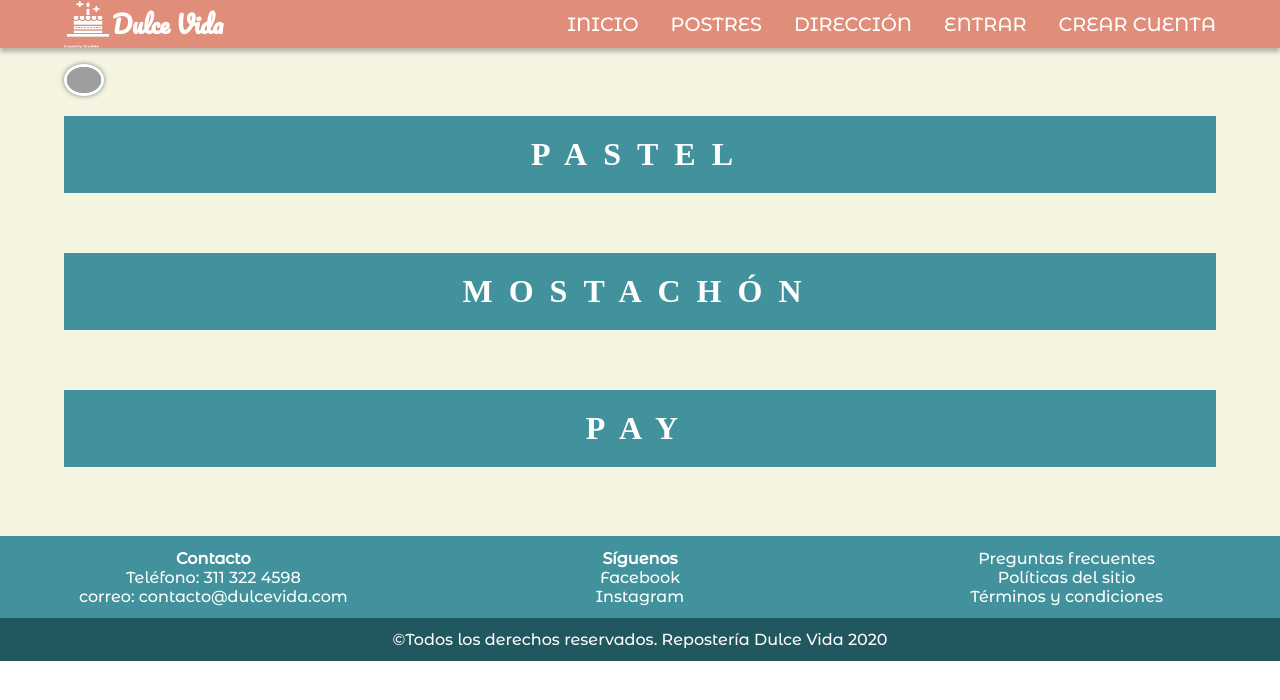
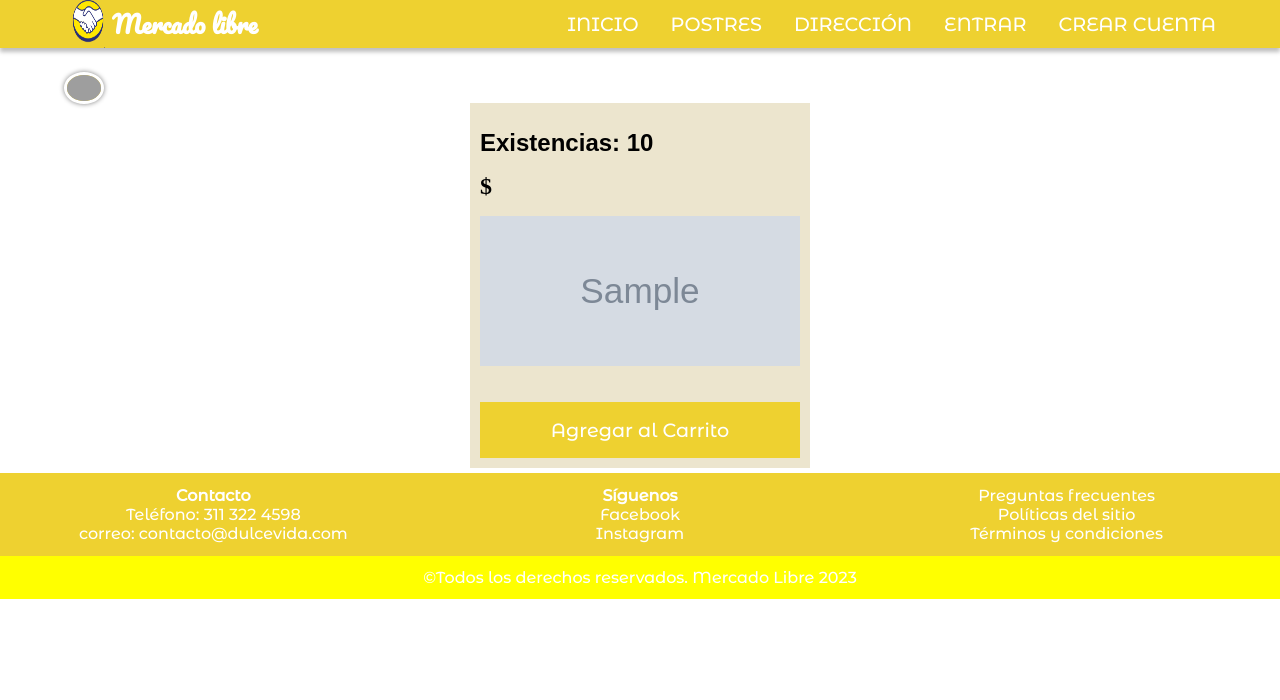
Before and after one commit to LalokeraXD/Mercado.Libre, a PHP site: page /paginas/verpostres.php in a window 1280 px wide. Shown: the top 700 px of the page. Run offline with PHP 8.4, Linux system fonts and the light colour scheme; tables that the repository leaves empty or names only in its code hold one stand-in row (values such as "Sample post"); grey boxes marked "Sample" are stand-in pictures; data that the repository does not hold is empty; some web fonts are replaced; grey boxes are pictures that could not be loaded.

Commit message:
Primer avance de Productos
Primer avance de la sección Productos de la página web Mercado Libre

```diff
--- a/css/index.css
+++ b/css/index.css
@@ -10,8 +10,9 @@ html {
 
 /* ------------- CARRITO DE COMPRAS ----------------- */
 .carrito-boton {
+    margin-top: 8px;
     width: 40px;
-    background: #42929D;
+    background: #eed130;
     border: 3px solid white;
     border-radius: 50%;
     position: fixed;
@@ -24,7 +25,7 @@ html {
 }
 
 .carrito-boton:hover {
-    background: #E08E79;
+    background: yellow;
 }
 
 .carrito-fondo {
@@ -117,7 +118,7 @@ html {
 .nav-contenedor {
     width: 100%;
     position: sticky;
-    background: #E08E79;
+    background: #eed130;
     box-shadow: 0px 4px 4px rgba(0, 0, 0, 0.25);
     top: 0;
     z-index: 10;
@@ -227,7 +228,7 @@ nav {
 }
 
 .boton {
-    background: #E08E79;
+    background: #eed130;
     font-family: "Montserrat Alternates", serif;
     font-size: 1.2rem;
     color: white;
@@ -239,7 +240,7 @@ nav {
 }
 
 .boton:hover {
-    background: #42929D;
+    background: yellow;
 }
 
 a.boton {
@@ -423,7 +424,7 @@ a.boton {
 /* ------------- PIE DE PÁGINA ----------------- */
 
 footer {
-    background: #42929D;
+    background: #eed130;
     color: white;
     font-family: "Montserrat Alternates", serif;
     font-size: 1rem;
@@ -443,7 +444,7 @@ footer .contacto, footer .redes, footer .general {
 }
 
 footer .derechos {
-    background: #21575e;
+    background: yellow;
     text-align: center;
     padding: 1.5vh;
 }
--- a/css/verpostres.css
+++ b/css/verpostres.css
@@ -1,4 +1,4 @@
-.verpostres {
+.verproducto {
     background: #f4f4e1;
     padding: 3% 5% 3% 5%;
 }
@@ -16,6 +16,7 @@
 }
 
 .contenedor {
+    padding-top: 50px;
     display: grid;
     grid-template-columns: repeat(auto-fit, 350px);
     justify-content: space-around;
@@ -33,12 +34,12 @@
     box-shadow: 0 5px 10px gray;
 }
 
-.producto-tarjeta .nombre {
+.producto-tarjeta .nombreProducto {
     font-family: "Patua One", serif;
-    color: #42929d;
+    color: #eed130;
 }
 
-.producto-tarjeta .precio {
+.producto-tarjeta .precioProducto {
     font-family: "Patua One", serif;
 }
 
@@ -48,13 +49,18 @@
     object-fit: cover;
 }
 
-.producto-tarjeta .descripcion {
+.producto-tarjeta .descripcionProducto {
     font-family: "Balsamiq Sans", sans-serif;
     text-align: justify;
 }
 
-.producto-tarjeta .nombre, .producto-tarjeta .precio,
-.producto-tarjeta .imagen, .producto-tarjeta .descripcion {
+.producto-tarjeta .stock {
+    font-family: "Balsamiq Sans", sans-serif;
+    text-align: justify;
+}
+
+.producto-tarjeta .nombreProducto, .producto-tarjeta .precioProducto, .stock,
+.producto-tarjeta .imagen, .producto-tarjeta .descripcionProducto {
     margin-bottom: 1rem;
 }
 
--- a/paginas/includes/encabezado.php
+++ b/paginas/includes/encabezado.php
@@ -9,7 +9,7 @@
 <head>
     <meta charset="UTF-8">
     <meta name="viewport" content="width=device-width, initial-scale=1.0">
-    <title>Respostería Dulce Vida</title>
+    <title>Mercado Libre</title>
     <link href="https://fonts.googleapis.com/css2?family=Montserrat+Alternates:wght@500&family=Pacifico&family=Patua+One&display=swap" rel="stylesheet">
     <link rel="stylesheet" href="../css/index.css">
     <link rel="stylesheet" href="../css/formulario.css">
@@ -61,8 +61,8 @@
     <div class="nav-contenedor">
         <nav>
             <div class="logo">
-                <img src="../imagenes/cake.png" alt="">
-                <h2>Dulce Vida</h2>
+                <img src="../imagenes/logo.png" alt="">
+                <h2>Mercado libre</h2>
             </div>
             <h2 id="menu-boton">&#9776;</h2>
             <ul id="menu">
--- a/paginas/includes/pie.php
+++ b/paginas/includes/pie.php
@@ -19,7 +19,7 @@
             <p>Términos y condiciones</p>
         </div>
     </div>
-    <p class="derechos">&copy;Todos los derechos reservados. Repostería Dulce Vida 2020</p>
+    <p class="derechos">&copy;Todos los derechos reservados. Mercado Libre 2023</p>
 </footer>
 <!-- Fin Pie de página -->
 
--- a/paginas/includes/utilerias.php
+++ b/paginas/includes/utilerias.php
@@ -20,7 +20,7 @@
         DEFINE('SERVIDOR', 'localhost');
         DEFINE('USUARIO', 'root');
         DEFINE('PASSWORD', '');
-        DEFINE('BD', 'pasteleria');
+        DEFINE('BD', 'mercadolibre');
 
         $resultado = mysqli_connect(SERVIDOR, USUARIO, PASSWORD, BD);
 
--- a/paginas/verpostres.php
+++ b/paginas/verpostres.php
@@ -3,14 +3,12 @@
     include('includes/utilerias.php');
 ?>
 
-<div class="verpostres">
+<div class="verproductos">
 
 <?php
     $conexion = conectar();
 
-    ver_postres('pastel', $conexion);
-    ver_postres('mostachón', $conexion);
-    ver_postres('pay', $conexion);
+    ver_productos($conexion);
 
     mysqli_close($conexion);
 ?>
@@ -19,28 +17,28 @@
 
 <?php
 
-function ver_postres($postre, $conexion){
-    echo "<h1 class='separador' id='$postre'>$postre</h1>";
-    echo "<div class='contenedor'>";
-
-    $sql = "select * from postre where tipo='$postre'";
+function ver_productos($conexion){
+    $sql = "select * from productos";
     $resultado = mysqli_query($conexion, $sql);
 
+    echo "<div class='contenedor'>";
     if(mysqli_num_rows($resultado) > 0){
         while($renglon = mysqli_fetch_assoc($resultado)){
-            $postre = $renglon['postre'];
-            $precio = $renglon['precio'];
-            $descripcion = $renglon['descripcion'];
+            $nombreProducto = $renglon['nombreProducto'];
+            $descripcionProducto = $renglon['descripcionProducto'];
+            $stock = $renglon['stock'];
+            $precioProducto = $renglon['precioProducto'];
             $imagen = $renglon['imagen'];
 
-            echo "<div class='producto-tarjeta'>
-                <h2 class='nombre'>$postre</h2>
-                <h3 class='precio'>$precio</h3>
+            echo "
+                <div class='producto-tarjeta'>
+                <h1 class='nombreProducto'>$nombreProducto</h1>
+                <h2 class='stock'>Existencias: $stock</h2>
+                <h2 class='precioProducto'>$$precioProducto</h2>
                 <img src='$imagen' alt='' class='imagen'>
-                <p class='descripcion'>$descripcion</p>
+                <h2 class='descripcionProducto'>$descripcionProducto</h2>
                 <button class='boton max'>Agregar al Carrito</button>
                 </div>";
-
         }
     }
 
```
Also changed, not shown: galeria/perfume.jpg (added), imagenes/cake.png (deleted), imagenes/logo.png (added).
